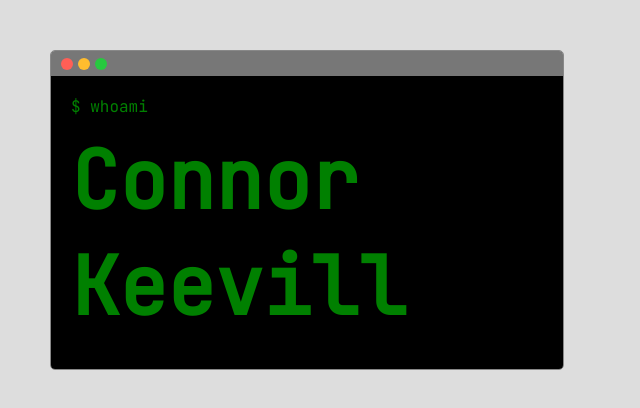
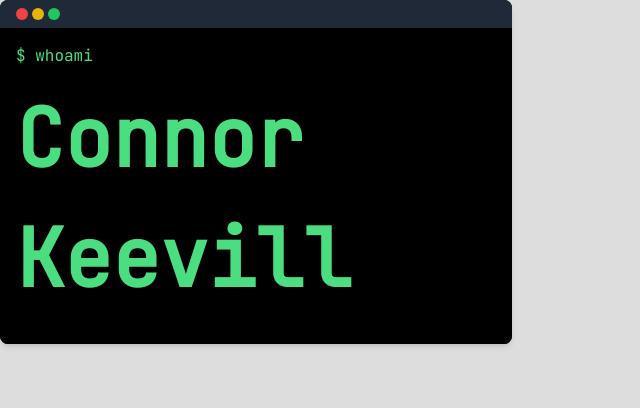
Before and after one commit to connorkeevill/connorkeevill.github.io, a website with bundled scripts: page index.html in a window 1280 px wide. Shown: the whole page, without its empty margins (0-640 px from the left). Built offline with nearby package versions, Linux system fonts and the light colour scheme.

Commit message:
Start using tailwind

```diff
--- a/index.html
+++ b/index.html
@@ -3,20 +3,23 @@
 
 <head>
 	<title>Connor Keevill</title>
-	<link rel="stylesheet" type="text/css" href="styles.css">
+	<link href="/dist/output.css" rel="stylesheet">
+	<!-- <link rel="stylesheet" type="text/css" href="styles.css"> -->
 	<link href='https://fonts.googleapis.com/css?family=JetBrains Mono' rel='stylesheet'>
 
 	<script src="script.js" type="module"></script>
 </head>
 
 <body>
-	<div class="terminal-container">
-		<div class="terminal-header">
-			<div class="traffic-light red"></div>
-			<div class="traffic-light yellow"></div>
-			<div class="traffic-light green"></div>
+	<div class="grid grid-cols-10">
+		<div class="col-span-4">
+			<div class="bg-black rounded-lg overflow-hidden shadow-md">
+				<div class="flex items-center bg-gray-800 py-2 px-4">
+				  <div class="w-3 h-3 rounded-full bg-red-500 mr-1"></div>
+				  <div class="w-3 h-3 rounded-full bg-yellow-500 mr-1"></div>
+				  <div class="w-3 h-3 rounded-full bg-green-500"></div>
 				</div>
-		<div class="terminal">
+				<div class="bg-black text-green-400 p-4 overflow-y-scroll">
 					<div class="input-line">
 						<span class="prompt">$</span>
 						<span id="command"></span>
@@ -27,6 +30,8 @@
 					</div>
 				</div>
 			</div>
+		</div>
+	</div>
 </body>
 
 </html>
--- a/styles.css
+++ b/styles.css
@@ -1,3 +1,7 @@
+@tailwind base;
+@tailwind components;
+@tailwind utilities;
+
 body {
   margin: 0;
   padding: 0;
@@ -35,7 +39,7 @@ body {
 
 .terminal-container {
   margin: 50px;
-  width: 40%;
+  width: 100%;
   overflow: hidden;
   border: 1px solid #888;
   position: relative;
--- /dev/null
+++ b/tailwind.config.js
@@ -0,0 +1,8 @@
+/** @type {import('tailwindcss').Config} */
+module.exports = {
+  content: ["index.html", "script.js"],
+  theme: {
+    extend: {},
+  },
+  plugins: [],
+}
```
Also changed, not shown: jsconfig.json (added, +14 -0 lines), dist/output.css (added). Lines whose indentation alone changed are shown as unchanged.
